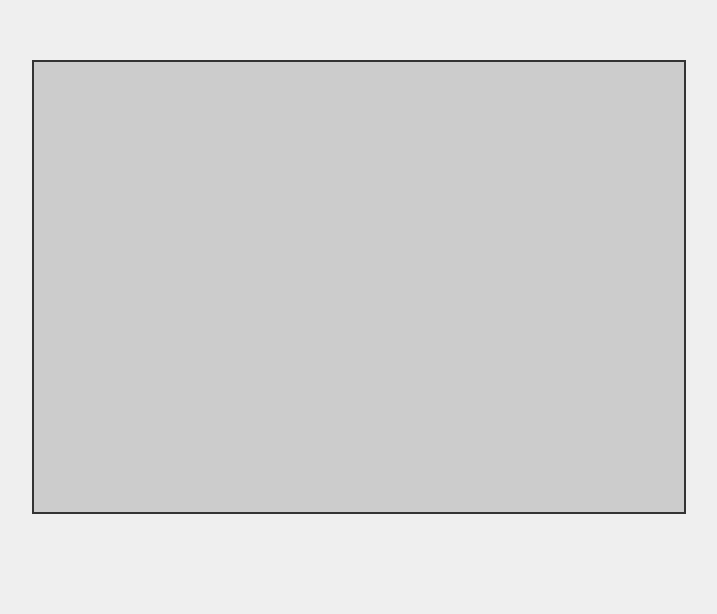
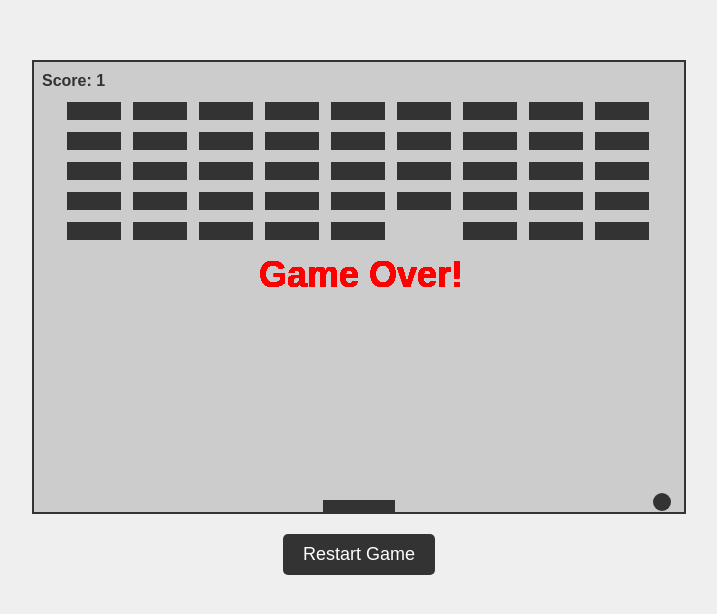
Before and after one commit to MaciejKociemski/breakout, a plain HTML site: page index.html in a window 1280 px wide. Shown: the part 108-722 px from the top of the page, without its empty margins (281-998 px from the left). Drawn offline with Linux system fonts and the light colour scheme.

Commit message:
add game function and restart button

```diff
--- a/index.html
+++ b/index.html
@@ -5,14 +5,14 @@
     <meta charset="UTF-8">
     <meta name="viewport" content="width=device-width, initial-scale=1.0">
     <link rel="stylesheet" href="style.css">
-    <title>breakout game</title>
+    <title>Breakout Game</title>
 </head>
 
 <body>
     <canvas id="game" width="650" height="450"></canvas>
 
-
-
+    <!-- Dodajemy przycisk restartu -->
+    <button id="restartBtn" style="margin-top: 20px;">Restart Game</button>
 
     <script src="index.js"></script>
 </body>
--- a/index.js
+++ b/index.js
@@ -1,22 +1,20 @@
 let canvas = document.getElementById("game"),
   ctx = canvas.getContext("2d"),
   ballRadius = 9,
-  x = canvas.width / (Math.floor(Math.random() * Math.random() * 10) + 3),
-  y = canvas.height - 40,
+  x,
+  y,
   dx = 2,
   dy = -2;
 
 let paddleHeight = 12,
   paddleWidth = 72;
-
-//paddle start position
+let gameOver = false;
+let youWin = false;
 
 let paddleX = (canvas.width - paddleWidth) / 2;
 
-//bricks
-
 let rowCount = 5,
-  columnCout = 9,
+  columnCount = 9,
   brickWidth = 54,
   brickHeight = 18,
   brickPadding = 12,
@@ -24,21 +22,39 @@ let rowCount = 5,
   leftOffset = 33,
   score = 0;
 
-//bricks array
 let bricks = [];
-for (let c = 0; c < columnCout; c++) {
-  bricks[c] = [];
-  for (let r = 0; r < rowCount; r++) {
-    //set position of bricks
-    bricks[c][r] = { x: 0, y: 0, status: 1 };
+initializeBricks();
+
+let restartBtn = document.getElementById("restartBtn");
+
+function initializeBricks() {
+  bricks = [];
+  for (let c = 0; c < columnCount; c++) {
+    bricks[c] = [];
+    for (let r = 0; r < rowCount; r++) {
+      bricks[c][r] = { x: 0, y: 0, status: 1 };
+    }
   }
 }
 
-//mouse moving eventListener and function
+function resetGame() {
+  score = 0;
+  gameOver = false;
+  youWin = false;
+  dx = 2;
+  dy = -2;
+  paddleX = (canvas.width - paddleWidth) / 2;
+  x = canvas.width / (Math.floor(Math.random() * Math.random() * 10) + 3);
+  y = canvas.height - 40;
+  initializeBricks();
+  restartBtn.style.display = "none"; // Ukryj przycisk restartu przy ponownym uruchomieniu gry
+}
+
+restartBtn.addEventListener("click", function () {
+  resetGame();
+});
 
 document.addEventListener("mousemove", mouseMoveHandler, false);
-
-//move paddle with mouse
 
 function mouseMoveHandler(e) {
   var relativeX = e.clientX - canvas.offsetLeft;
@@ -46,3 +62,121 @@ function mouseMoveHandler(e) {
     paddleX = relativeX - paddleWidth / 2;
   }
 }
+
+function drawPaddle() {
+  ctx.beginPath();
+  ctx.rect(paddleX, canvas.height - paddleHeight, paddleWidth, paddleHeight);
+  ctx.fillStyle = "#333";
+  ctx.fill();
+  ctx.closePath();
+}
+
+function drawBall() {
+  ctx.beginPath();
+  ctx.arc(x, y, ballRadius, 0, Math.PI * 2);
+  ctx.fillStyle = "#333";
+  ctx.fill();
+  ctx.closePath();
+}
+
+function drawBricks() {
+  for (let c = 0; c < columnCount; c++) {
+    for (let r = 0; r < rowCount; r++) {
+      if (bricks[c][r].status === 1) {
+        let brickX = c * (brickWidth + brickPadding) + leftOffset;
+        let brickY = r * (brickHeight + brickPadding) + topOffset;
+        bricks[c][r].x = brickX;
+        bricks[c][r].y = brickY;
+        ctx.beginPath();
+        ctx.rect(brickX, brickY, brickWidth, brickHeight);
+        ctx.fillStyle = "#333";
+        ctx.fill();
+        ctx.closePath();
+      }
+    }
+  }
+}
+
+function trackScore() {
+  ctx.font = "bold 16px sans-serif";
+  ctx.fillStyle = "#333";
+  ctx.fillText("Score: " + score, 8, 24);
+}
+
+function hitDetection() {
+  for (let c = 0; c < columnCount; c++) {
+    for (let r = 0; r < rowCount; r++) {
+      let b = bricks[c][r];
+      if (b.status === 1) {
+        if (
+          x > b.x &&
+          x < b.x + brickWidth &&
+          y > b.y &&
+          y < b.y + brickHeight
+        ) {
+          dy = -dy;
+          b.status = 0;
+          score++;
+
+          if (score === rowCount * columnCount) {
+            youWin = true;
+            restartBtn.style.display = "block"; // Pokaż przycisk restartu po wygranej
+          }
+        }
+      }
+    }
+  }
+}
+
+function drawGameOver() {
+  ctx.font = "bold 36px sans-serif";
+  ctx.fillStyle = "red";
+  ctx.fillText("Game Over!", canvas.width / 2 - 100, canvas.height / 2);
+}
+
+function drawYouWin() {
+  ctx.font = "bold 36px sans-serif";
+  ctx.fillStyle = "green";
+  ctx.fillText("You Win!", canvas.width / 2 - 100, canvas.height / 2);
+}
+
+function init() {
+  if (gameOver) {
+    drawGameOver();
+    restartBtn.style.display = "block"; // Pokaż przycisk restartu po przegranej
+    return;
+  }
+
+  if (youWin) {
+    drawYouWin();
+    return;
+  }
+
+  ctx.clearRect(0, 0, canvas.width, canvas.height);
+  trackScore();
+  drawBricks();
+  drawBall();
+  drawPaddle();
+  hitDetection();
+
+  if (x + dx > canvas.width - ballRadius || x + dx < ballRadius) {
+    dx = -dx;
+  }
+
+  if (y + dy < ballRadius) {
+    dy = -dy;
+  } else if (y + dy > canvas.height - ballRadius) {
+    if (x > paddleX && x < paddleX + paddleWidth) {
+      dy = -dy;
+    } else {
+      gameOver = true;
+    }
+  }
+
+  x += dx;
+  y += dy;
+}
+
+setInterval(init, 10);
+
+resetGame();
--- a/style.css
+++ b/style.css
@@ -1,15 +1,31 @@
-body{
+body {
     height: 100%;
-    /* border: solid black 1px; */
     display: flex;
     align-items: center;
     justify-content: center;
     background-color: #efefef;
-
+    flex-direction: column; /* żeby elementy były ułożone pionowo */
 }
 
-#game{
+#game {
     background-color: #ccc;
     margin-top: 10rem;
     border: 2px solid #333;
 }
+
+#restartBtn {
+    display: none; /* Ukryty na początku */
+    margin-top: 20px;
+    padding: 10px 20px;
+    font-size: 18px;
+    color: white;
+    background-color: #333;
+    border: none;
+    border-radius: 5px;
+    cursor: pointer;
+    transition: background-color 0.3s ease;
+}
+
+#restartBtn:hover {
+    background-color: #555; /* Kolor przycisku po najechaniu */
+}
```
